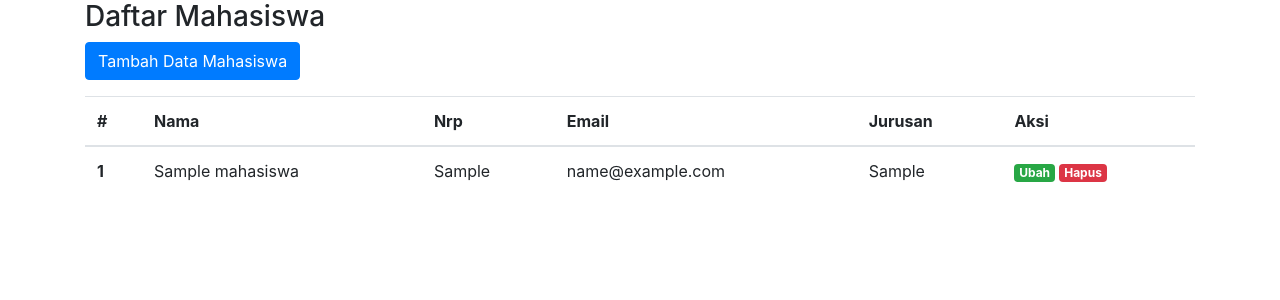
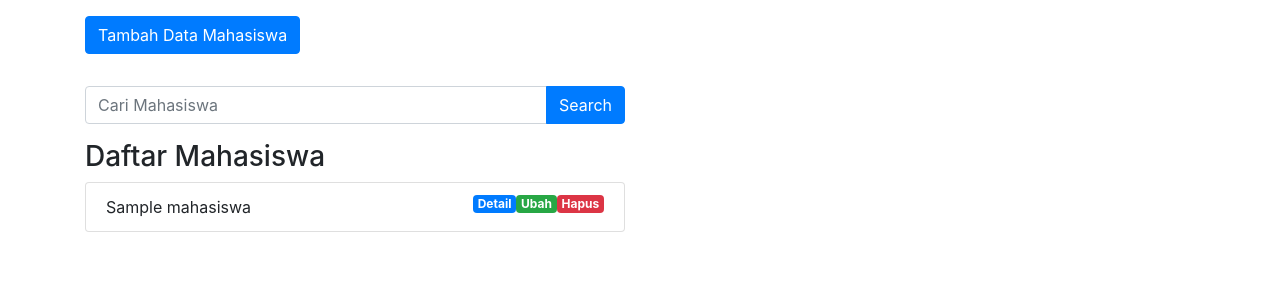
Before and after one commit to MuhamadFahdy/CI-App, a CodeIgniter app: page /173040030/mahasiswa in a window 1280 px wide. Shown: the part 56-356 px from the top of the page. Run offline with CodeIgniter, Linux system fonts and the light colour scheme; tables that the repository leaves empty or names only in its code hold one stand-in row (values such as "Sample post").

Commit message:
Menambahkan submit search dan memperbaiki div daftar mahasiswa di index.php difolder mahasiswa views

```diff
--- a/application/views/mahasiswa/index.php
+++ b/application/views/mahasiswa/index.php
@@ -14,38 +14,44 @@
   <body>
 
     <div class="container">
-      <div class="row">
-        <div class="col">
+      <div class="flash-data" data-flashdata="<?= $this->session->flashdata('flash'); ?>"></div>
+      <div class="row mt-3">
+        <div class="col-md-6">
+           <a href="<?= base_url('mahasiswa/tambah'); ?>" class="btn btn-primary mb-3">Tambah Data Mahasiswa</a>
+        </div>
+      </div>
+
+      <div class="row mt-3">
+        <div class="col-md-6">
+          <form action="" method="post">
+            <div class="input-group">
+              <input type="text" class="form-control" placeholder="Cari Mahasiswa" name="keyword">
+              <div class="input-group-append">
+                <button class="btn btn-primary" type="submit" id="tombolCari">Search</button>
+              </div>
+            </div>
+          </form>
+        </div>
+      </div>
+
+      <div class="row mt-3">
+        <div class="col-md-6">
           <h3>Daftar Mahasiswa</h3>
-            <a href="<?= base_url('mahasiswa/tambah'); ?>" class="btn btn-primary mb-3">Tambah Data Mahasiswa</a>
-              <table class="table">
-                  <thead>
-                    <tr>
-                      <th scope="col">#</th>
-                      <th scope="col">Nama</th>
-                      <th scope="col">Nrp</th>
-                      <th scope="col">Email</th>
-                      <th scope="col">Jurusan</th>
-                      <th scope="col">Aksi</th>
-                    </tr>
-                  </thead>
-                  <tbody>
-                    <?php $i=1; ?>
-                    <?php foreach ($mahasiswa as $mhs): ?>
-                    <tr>
-                      <th scope="row"><?= $i++; ?></th>
-                      <td><?= $mhs['nama']; ?></td>
-                      <td><?= $mhs['nrp']; ?></td>
-                      <td><?= $mhs['email']; ?></td>
-                      <td><?= $mhs['jurusan']; ?></td>
-                      <td>
-                        <a href="" class="badge badge-success">Ubah</a>
-                        <a href="" class="badge badge-danger">Hapus</a>
-                      </td>
-                    </tr>
-                  <?php endforeach; ?>
-                  </tbody>
-             </table>
+             <?php if(empty($mahasiswa)): ?>
+               <div class="alert alert-danger" role="alert">
+                  Data mahasiswa tidak ditemukan.
+               </div>
+             <?php endif; ?>
+             <ul class="list-group">
+              <?php foreach($mahasiswa as $mhs): ?>
+                 <li class="list-group-item">
+                    <?= $mhs['nama']; ?>
+                    <a href="<?= base_url(); ?>mahasiswa/hapus/<?= $mhs['id']; ?>" class="badge badge-danger float-right tombol-hapus">Hapus</a>
+                    <a href="<?= base_url(); ?>mahasiswa/ubah/<?= $mhs['id']; ?>" class="badge badge-success float-right">Ubah</a>
+                    <a  href="<?= base_url(); ?>mahasiswa/detail/<?= $mhs['id']; ?>" class="badge badge-primary float-right">Detail</a>
+                 </li>
+              <?php endforeach; ?>
+             </ul>
         </div>
       </div>
     </div>
```
